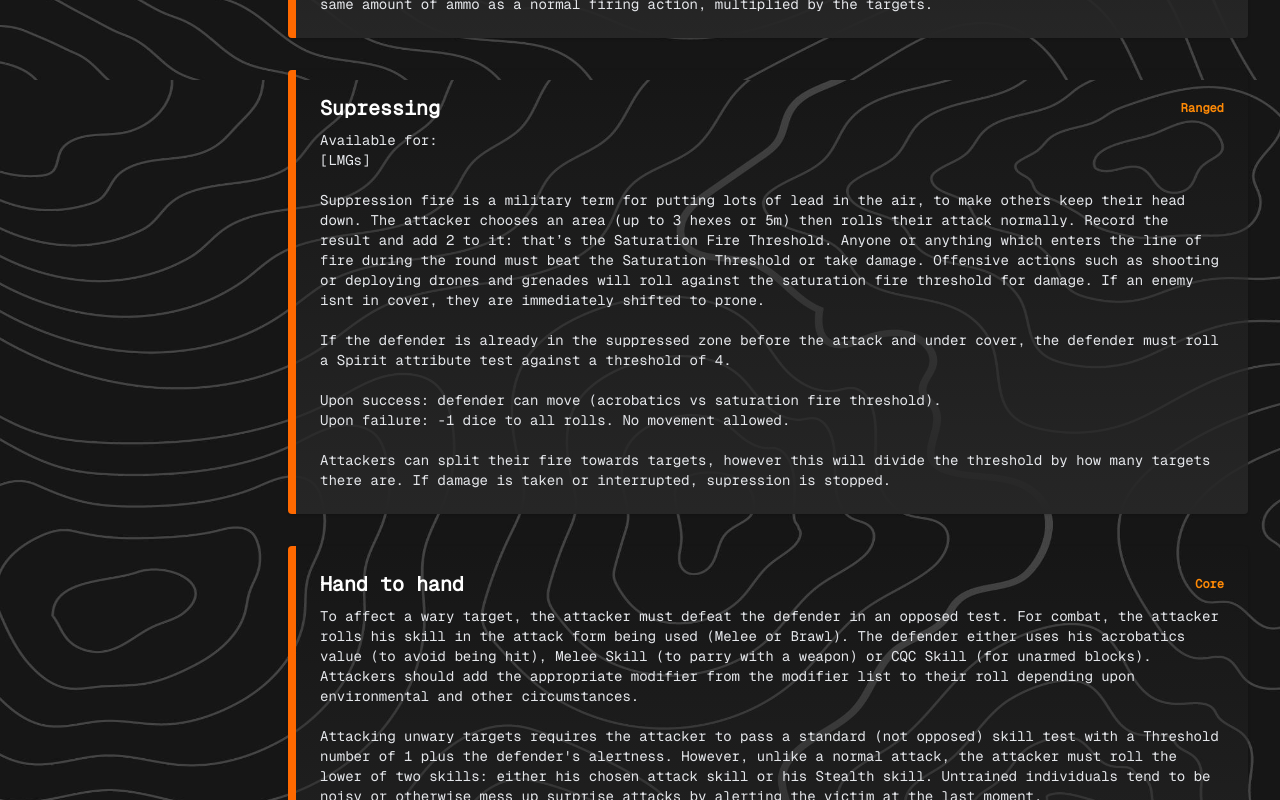
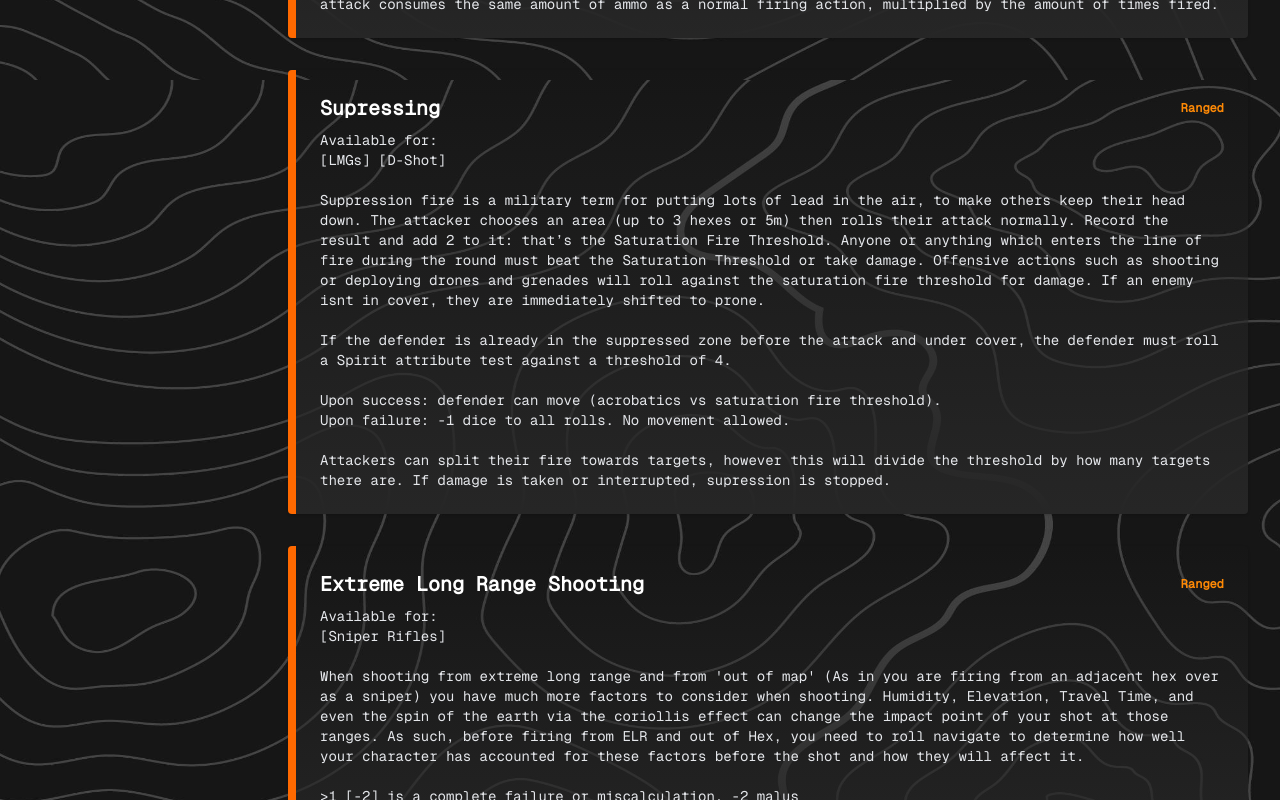
Before and after one commit to RudrNaik/CALLICOM, a React (Vite) app in the folder frontend/: page /CALLICOM/Rulebook in a window 1280 px wide. Shown: the part 4240-5040 px from the top of the page. Built offline with nearby package versions, Linux system fonts and the light colour scheme.

Commit message:
Added some rules to the rulebook concerning ELR shooting, adjustments to range bands and movement while shooting, and then some changes to the equipment view and how AC0 works.

```diff
--- a/frontend/src/components/CharacterRoster/CharDetailComponents/EquipmentView.jsx
+++ b/frontend/src/components/CharacterRoster/CharDetailComponents/EquipmentView.jsx
@@ -354,8 +354,8 @@ function EquipmentSelection({
               AC{gear.armorClass}
               {gear.armorClass == 0 && (
                 <p className="text-xs text-neutral-400">
-                  No maluses for moving and shooting. -1 for sprinting and
-                  shooting.
+                  No maluses for sprinting and shooting, +1 to all movement
+                  related checks [Acrobatics][Jump][Climb][Endurance]
                 </p>
               )}
               {gear.armorClass == 1 && (
--- a/frontend/src/data/rules.json
+++ b/frontend/src/data/rules.json
@@ -79,14 +79,21 @@
         "title": "Spraying",
         "mechanic": "Ranged",
         "parentId": "Ranged",
-        "description": "Available for: \n[SMGs] [Carbines]\n\n Weapons capable of rapid, automatic fire can be used to attack multiple targets in a single action by spraying across targets. Thus, people or objects between the targets can be hit as well. A player must declare that they are spraying before any attacks are made. The player then chooses the targets of his attack.\n\n Maximum number of targets that possibly can be attacked is three. All targets must be no more than one hex apart (if they are, count each empty hex space as a target). Each attack is rolled separately, and each individual target may not be attacked more than once per round by the same weapon. This attack consumes the same amount of ammo as a normal firing action, multiplied by the targets."
+        "description": "Available for: \n[SMGs] [Carbines]\n\n Weapons capable of rapid, automatic fire can be used to attack multiple targets in a single action by spraying across targets. Thus, people or objects between the targets can be hit as well. A player must declare that they are spraying before any attacks are made. The player then chooses the targets of his attack.\n\n Maximum number of targets that possibly can be attacked is three. All targets must be no more than three hexes apart (if they are, count each three hexes as a target or every 5m gap). Each attack is rolled separately, and each individual target can be attacked more than once per round by the same weapon. This attack consumes the same amount of ammo as a normal firing action, multiplied by the amount of times fired."
     },
     {
         "id": "Supression",
         "title": "Supressing",
         "mechanic": "Ranged",
         "parentId": "Ranged",
-        "description": "Available for: \n [LMGs]\n\nSuppression fire is a military term for putting lots of lead in the air, to make others keep their head down. The attacker chooses an area (up to 3 hexes or 5m) then rolls their attack normally. Record the result and add 2 to it: that’s the Saturation Fire Threshold. Anyone or anything which enters the line of fire during the round must beat the Saturation Threshold or take damage. Offensive actions such as shooting or deploying drones and grenades will roll against the saturation fire threshold for damage. If an enemy isnt in cover, they are immediately shifted to prone.\n\n If the defender is already in the suppressed zone before the attack and under cover, the defender must roll a Spirit attribute test against a threshold of 4. \n\n Upon success: defender can move (acrobatics vs saturation fire threshold). \nUpon failure: -1 dice to all rolls. No movement allowed. \n\nAttackers can split their fire towards targets, however this will divide the threshold by how many targets there are. If damage is taken or interrupted, supression is stopped."
+        "description": "Available for: \n [LMGs] [D-Shot]\n\nSuppression fire is a military term for putting lots of lead in the air, to make others keep their head down. The attacker chooses an area (up to 3 hexes or 5m) then rolls their attack normally. Record the result and add 2 to it: that’s the Saturation Fire Threshold. Anyone or anything which enters the line of fire during the round must beat the Saturation Threshold or take damage. Offensive actions such as shooting or deploying drones and grenades will roll against the saturation fire threshold for damage. If an enemy isnt in cover, they are immediately shifted to prone.\n\n If the defender is already in the suppressed zone before the attack and under cover, the defender must roll a Spirit attribute test against a threshold of 4. \n\n Upon success: defender can move (acrobatics vs saturation fire threshold). \nUpon failure: -1 dice to all rolls. No movement allowed. \n\nAttackers can split their fire towards targets, however this will divide the threshold by how many targets there are. If damage is taken or interrupted, supression is stopped."
+    },
+    {
+        "id": "ExtremeRange",
+        "title": "Extreme Long Range Shooting",
+        "mechanic": "Ranged",
+        "parentId": "Ranged",
+        "description": "Available for: \n [Sniper Rifles]\n\nWhen shooting from extreme long range and from 'out of map' (As in you are firing from an adjacent hex over as a sniper) you have much more factors to consider when shooting. Humidity, Elevation, Travel Time, and even the spin of the earth via the coriollis effect can change the impact point of your shot at those ranges. As such, before firing from ELR and out of Hex, you need to roll navigate to determine how well your character has accounted for these factors before the shot and how they will affect it.\n\n >1 [-2] is a complete failure or miscalculation, -2 malus\n >2-3 [-1] is succeding in 'some' of the calculations and adjusting for those factors, -1 malus \n>4-5 [+0] is accurately accounting for factors and leads to no maluses \n>6 [+1] is spot on and extremely accurate with your calculations, +1 bonus."
     },
     {
         "id": "CQC",
@@ -135,7 +142,7 @@
         "title": "Armor and Plates",
         "mechanic": "Core",
         "parentId": "",
-        "description": "The human body is a fragile thing, one bullet in the right place can do enough damage to maim someone for life. Which is why armor is always important. \n\n Armor in gameplay mainly focuses on the coverage provided. Where AC0 has no armor at all, just a chest rig at best, and AC3 is a full on juggernaut or EOD suit. Your armor value is the number you roll with when in ranged combat with someone else. \n\n What level of armor also affects how enumbered you are as a person, where: \n\n AC0: Maluses to moving and shooting are reduced by 1.\n AC1: No affects\n AC2: -1 to movement related checks [Acrobatics][Jump][Climb][Endurance]\n AC3: -2 to movement related checks [Acrobatics][Jump][Climb][Endurance].\n\n You can always choose to strip yourself of armor if need be. However, you will always reduce to AC0 when you strip."
+        "description": "The human body is a fragile thing, one bullet in the right place can do enough damage to maim someone for life. Which is why armor is always important. \n\n Armor in gameplay mainly focuses on the coverage provided. Where AC0 has no armor at all, just a chest rig at best, and AC3 is a full on juggernaut or EOD suit. Your armor value is the number you roll with when in ranged combat with someone else. \n\n What level of armor also affects how enumbered you are as a person, where: \n\n AC0: No maluses to actions after or during movement. +1 to movement related checks [Acrobatics][Jump][Climb][Endurance]. +1 to [Stealth] checks. \n AC1: No affects\n AC2: -1 to movement related checks [Acrobatics][Jump][Climb][Endurance]\n AC3: -2 to movement related checks [Acrobatics][Jump][Climb][Endurance].\n\n You can always choose to strip yourself of armor if need be. However, you will always reduce to AC0 when you strip."
     },
     {
         "id": "Penetration",
@@ -165,12 +172,13 @@
         "parentId": "",
         "description": "Environmental conditions add dynamic factors to missions by affecting visibility and audibility of both friendlies and enemies.\n\nWeather Conditions:\n- Fog: Applies a global 'poorly lit' modifier for medium range and 'very poorly lit' for long and extreme long range bands. Countered by Thermal.\n- Heavy Rain: Applies a -1 to all observation checks [Notice][Alertness][Investigate] and includes Fog effects. Thunder can help mask certain noises.\n- Nighttime: Applies a 'poorly lit' modifier globally when outdoors.\n- New Moon: Applies a 'very dimly lit' modifier globally when outdoors.\n- Full Moon: No lighting modifiers.\n\nWhen multiple conditions apply, the highest modifier is used, unless countered by Thermal or NVGs.\n\nExample: If a mission has Fog, Heavy Rain, and Nighttime, only the most severe modifier applies ('poorly lit' [-1] at close-medium range; 'very poorly lit' [-2] at long/ELR)."
     },
+
     {
         "id": "Vision",
         "title": "NVG and Thermal",
         "mechanic": "Core",
         "parentId": "",
-        "description": "Night Vision and Thermal optics affect how a contractor is able to see in a variety of lighting conditions.\n\n-NVG (Night Vision Goggles): Normalizes all lighting conditions. Applies a 'poorly lit' (-1) modifier to Long Range and a 'very poorly lit' (-2) modifier to Extreme Long Range. Ideal for CQB. Counteracts all lighting-based visibility debuffs.\n\n- IR (Thermal Imaging): Also normalizes all lighting and weather conditions. However, imposes a -2 modifier at Close Range and -1 at Medium Range. Best suited for long-range spotting roles. IR must be purchased using the Operational Budget.\n\nNVGs are standard-issue gear. Thermal (IR) must be explicitly acquired through buy periods, or found during a mission."
+        "description": "Night Vision and Thermal optics affect how a contractor is able to see in a variety of lighting conditions.\n\n-NVG (Night Vision Goggles): Normalizes all lighting conditions. Applies a -1 modifier to Extreme Long Range. Ideal for CQB. Counteracts all lighting-based visibility debuffs.\n\n- IR (Thermal Imaging): Also normalizes all lighting and weather conditions. However, imposes a -1 modifier at Close Range. Best suited for long-range spotting roles and can see through smoke. IR must be purchased using the Operational Budget.\n\nNVGs are standard-issue gear. Thermal (IR) must be explicitly acquired through buy periods, or found during a mission."
     },
     {
         "id": "EDice",
@@ -184,7 +192,7 @@
         "title": "Moving While Shooting",
         "mechanic": "Core",
         "parentId": "",
-        "description": "Operators can move and perform actions (such as shooting or throwing) simultaneously, with accuracy penalties depending on thier movement speed.\n\n- Moving & Shooting: Apply a global -1 modifier to all actions.\n- Sprinting & Shooting: Apply a global -2 modifier to all actions."
+        "description": "Operators can move and perform actions (such as shooting or throwing) simultaneously, with accuracy penalties depending on thier movement speed.\n\n- Moving & Shooting: Apply a global -1 modifier to all actions.\n- Sprinting & Shooting: Apply a global -2 modifier to all actions.\n\n If a character opts instead to fire from stationary AFTER moving, the maluses change: \n\n - Moving then shooting: No modifiers \n - Sprinting then shooting: -1 global modifier \n\n Shooting from stationary and then moving has no penalty."
     },
     {
         "id": "CombatModifiers",
--- a/frontend/src/data/shootingActions.json
+++ b/frontend/src/data/shootingActions.json
@@ -18,7 +18,7 @@
       "color":"bg-neutral-800/80",
       "type": "Half",
       "icon": "/Half_Action.svg",
-      "description": "Available for: \n[SMGs] [Carbines]\n\n Weapons capable of rapid, automatic fire can be used to attack multiple targets in a single action by spraying across targets. Thus, people or objects between the targets can be hit as well. A player must declare that they are spraying before any attacks are made. The player then chooses the targets of his attack.\n\n Maximum number of targets that possibly can be attacked is three. All targets must be no more than one hex apart (if they are, count each empty hex space as a target or every 5m gap). Each attack is rolled separately, and each individual target may not be attacked more than once per round by the same weapon. This attack consumes the same amount of ammo as a normal firing action, multiplied by the targets."
+      "description": "Available for: \n[SMGs] [Carbines]\n\n Weapons capable of rapid, automatic fire can be used to attack multiple targets in a single action by spraying across targets. Thus, people or objects between the targets can be hit as well. A player must declare that they are spraying before any attacks are made. The player then chooses the targets of his attack.\n\n Maximum number of targets that possibly can be attacked is three. All targets must be no more than three hexes apart (if they are, count each three hexes as a target or every 5m gap). Each attack is rolled separately, and each individual target can be attacked more than once per round by the same weapon. This attack consumes the same amount of ammo as a normal firing action, multiplied by the amount of times fired."
     },
     {
       "name": "Supression",
```
